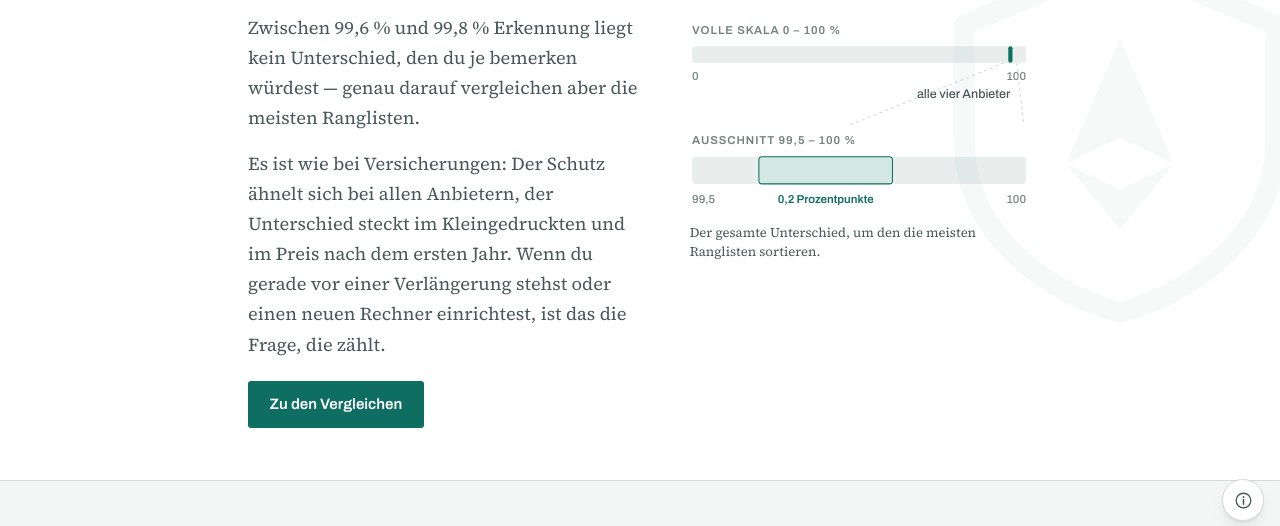
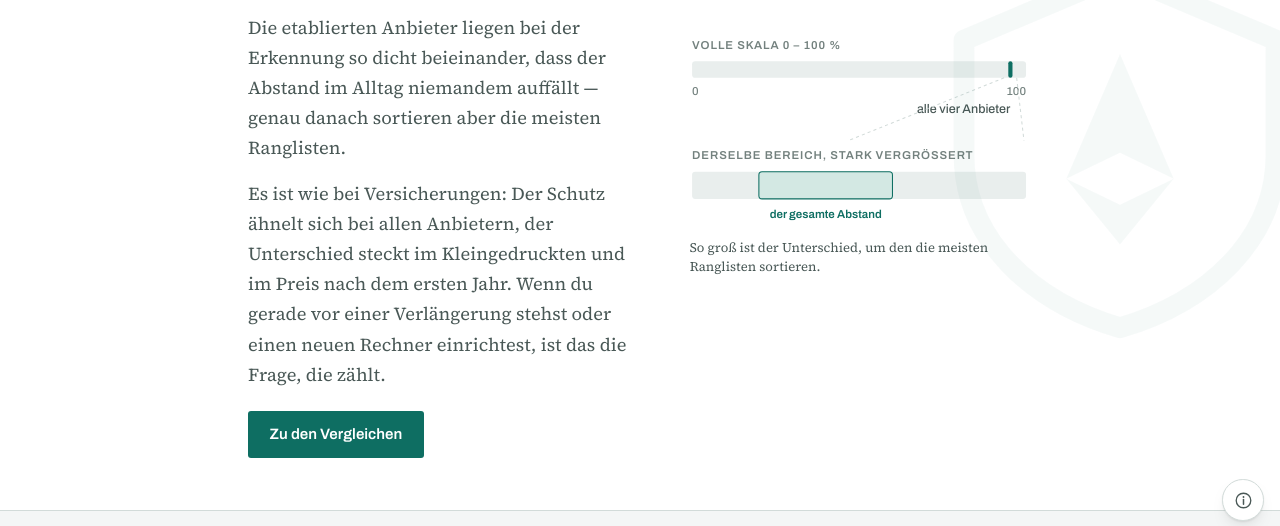
Before and after one commit to famlinwohnungen-dev/affiliategrowth, an Astro site in the folder website/: page / in a window 1280 px wide. Shown: the part 263-789 px from the top of the page. Built offline with nearby package versions, Linux system fonts and the light colour scheme; Astro itself is replaced by a stand-in of ours.

Commit message:
Keine fremden Testzahlen mehr: qualitativ statt zitiert
AV-Comparatives erlaubt die Verwendung seiner Ergebnisse nur nach vorheriger
schriftlicher Zustimmung, AV-TEST lizenziert seine Siegel gesondert. Ohne
diese Erlaubnis nennt die Seite keine Messwerte mehr.

Entfernt: 99,6 bis 99,8 Prozent im Aufmacher und in der Methodik, die
Achsenbeschriftung 99,5 bis 100 Prozent und 0,2 Prozentpunkte im Schaubild.

Das Argument bleibt vollstaendig, es traegt sich ohne Zahlen: Das Schaubild
zeigt jetzt Groessenverhaeltnisse statt Messwerte - volle Skala, alle vier
Anbieter auf einem Strich, darunter derselbe Bereich stark vergroessert mit
dem Band der gesamte Abstand. Die Methodik sagt offen, warum keine Werte
dastehen, und verlinkt auf die beiden Institute.

Die Testhaeuser weiter namentlich zu nennen ist unbedenklich: Das ist eine
Quellenangabe, keine Weiterverwendung ihrer Daten.

UI-Audit bei 320, 375 und 768 px - alle Befunde leer.

Co-Authored-By: Claude Opus 5 <noreply@anthropic.com>

```diff
--- a/website/src/components/ErkennungsGrafik.astro
+++ b/website/src/components/ErkennungsGrafik.astro
@@ -4,12 +4,14 @@
  *
  * Kein Schmuckbild: Es zeigt genau das Argument der Überschrift — auf voller
  * Skala ist der Abstand zwischen den Anbietern nicht darstellbar, und selbst
- * stark vergrößert bleibt er bei 0,2 Prozentpunkten.
+ * stark vergrößert bleibt er winzig.
  *
- * Bewusst OHNE herstellerbezogene Einzelwerte. Solche Zahlen dürfen erst in
- * die Seite, wenn sie gegen AV-TEST geprüft und mit Prüfmonat belegt sind
- * (siehe STATUS.md, "Fakten prüfen"). Die Bandbreite 99,6–99,8 % ist die
- * Aussage, die belegt werden muss — dann gehört hier der Prüfmonat dazu.
+ * Bewusst OHNE jede Zahl aus fremden Tests. AV-Comparatives erlaubt die
+ * Verwendung seiner Ergebnisse nur nach vorheriger schriftlicher Zustimmung,
+ * AV-TEST lizenziert seine Siegel gesondert. Solange dafür keine Erlaubnis
+ * vorliegt, argumentiert diese Seite qualitativ: Das Schaubild zeigt das
+ * Größenverhältnis, nicht die Messwerte. Der Verzicht kostet etwas Autorität
+ * und trägt dafür kein Risiko — bewusst so entschieden.
  *
  * Reines Inline-SVG: kein zusätzlicher Request, keine Ladezeit, skaliert
  * verlustfrei, folgt dem Farbschema hell wie dunkel.
@@ -20,9 +22,9 @@
   <svg viewBox="-2 -2 328 186" role="img" aria-labelledby="eg-titel eg-text">
     <title id="eg-titel">Erkennungsraten im Vergleich</title>
     <desc id="eg-text">
-      Auf einer Skala von 0 bis 100 Prozent liegen alle vier geprüften Anbieter
-      auf demselben Punkt. Erst stark vergrößert wird ein Abstand von 0,2
-      Prozentpunkten zwischen 99,6 und 99,8 Prozent sichtbar.
+      Auf einer Skala von 0 bis 100 Prozent liegen alle vier Anbieter auf
+      demselben Punkt am rechten Ende. Erst stark vergrößert wird überhaupt
+      ein Abstand zwischen ihnen sichtbar.
     </desc>
 
     <!-- Volle Skala -->
@@ -37,17 +39,15 @@
     <path d="M299 40 L150 100 M311 40 L318 100" class="lupe"></path>
 
     <!-- Ausschnitt -->
-    <text x="0" y="118" class="kopf">Ausschnitt 99,5 – 100 %</text>
+    <text x="0" y="118" class="kopf">Derselbe Bereich, stark vergrößert</text>
     <rect x="0" y="130" width="320" height="26" rx="3" class="spur"></rect>
     <rect x="64" y="130" width="128" height="26" rx="3" class="band"></rect>
-    <text x="0" y="174" class="achse">99,5</text>
-    <text x="128" y="174" class="achse mitte">0,2 Prozentpunkte</text>
-    <text x="320" y="174" class="achse ende">100</text>
+    <text x="128" y="174" class="achse mitte">der gesamte Abstand</text>
   </svg>
   {/* Bewusst außerhalb des SVG: SVG-Text bricht nicht um und ragte auf 320 px
       aus dem Sichtbereich. Als echter Text bricht die Zeile und ist lesbar. */}
   <figcaption>
-    Der gesamte Unterschied, um den die meisten Ranglisten sortieren.
+    So groß ist der Unterschied, um den die meisten Ranglisten sortieren.
   </figcaption>
 </figure>
 
--- a/website/src/pages/index.astro
+++ b/website/src/pages/index.astro
@@ -42,8 +42,9 @@ const schema = [
         {/* HAC — siehe ../../content/SCHREIBWEISE.md */}
         <h1>Alle erkennen fast alles. Trotzdem ist die Wahl nicht egal.</h1>
         <p class="lead">
-          Zwischen 99,6 % und 99,8 % Erkennung liegt kein Unterschied, den du je
-          bemerken würdest — genau darauf vergleichen aber die meisten Ranglisten.
+          Die etablierten Anbieter liegen bei der Erkennung so dicht beieinander,
+          dass der Abstand im Alltag niemandem auffällt — genau danach sortieren
+          aber die meisten Ranglisten.
         </p>
         <p class="lead">
           Es ist wie bei Versicherungen: Der Schutz ähnelt sich bei allen
```
Also changed, not shown: website/src/pages/methodik.astro (+9 -2 lines).
